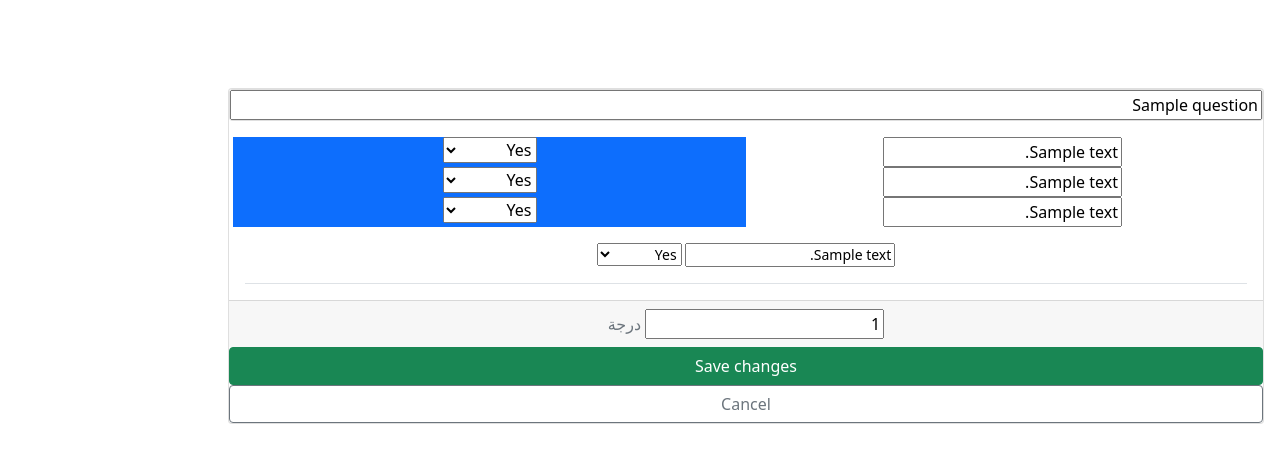
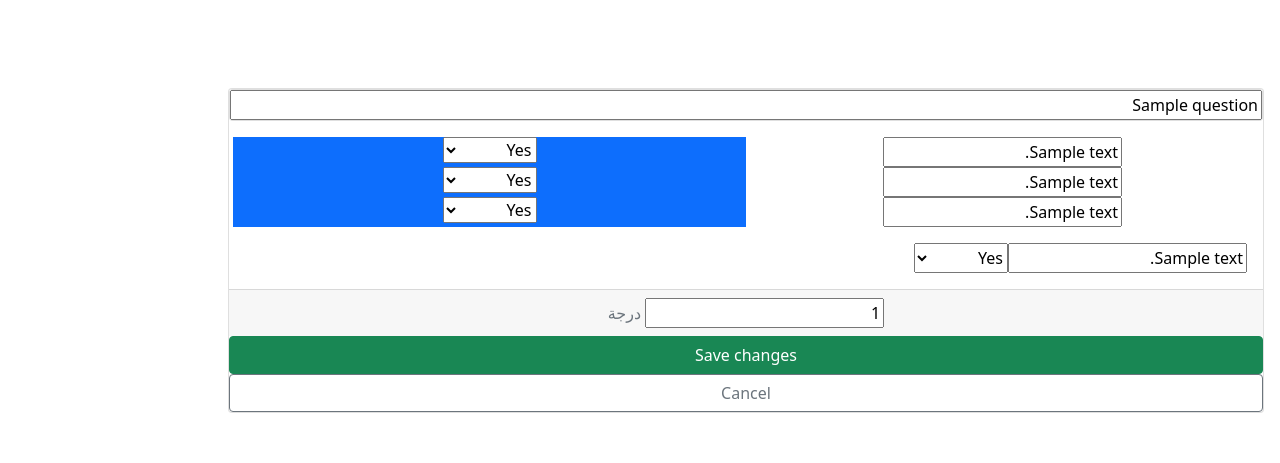
Before and after one commit to zinon-software/minasa, a Django app: page /teacher/1/room_id/1/question/1/edit/ in a window 1280 px wide. Shown: the part 56-519 px from the top of the page. Run offline with Django 3.2, Linux system fonts and the light colour scheme; a user stored in the database is signed in; tables that the repository leaves empty hold one stand-in row (values such as "Sample post"); some libraries are stand-ins or nearby versions.

Commit message:
update edit_question   html 29

```diff
--- a/templates/teacher/edit_questions.html
+++ b/templates/teacher/edit_questions.html
@@ -28,12 +28,10 @@
                   </div>
               {% endif %}
                 <div class="d-flex text-muted pt-3">
-                  <div class="pb-3 mb-0 small lh-sm border-bottom w-100">
-                    <div class="justify-content-between">
+                    <div class="d-flex justify-content-between">
                       <strong class="text-gray-dark">{{form.answer_1}}</strong>
-                      <a href="#">{{form.choice_1}}</a>
+                      {{form.choice_1}}
                     </div>
-                  </div>
                 </div>
               </div>
               <div class="card-footer text-muted">
```
